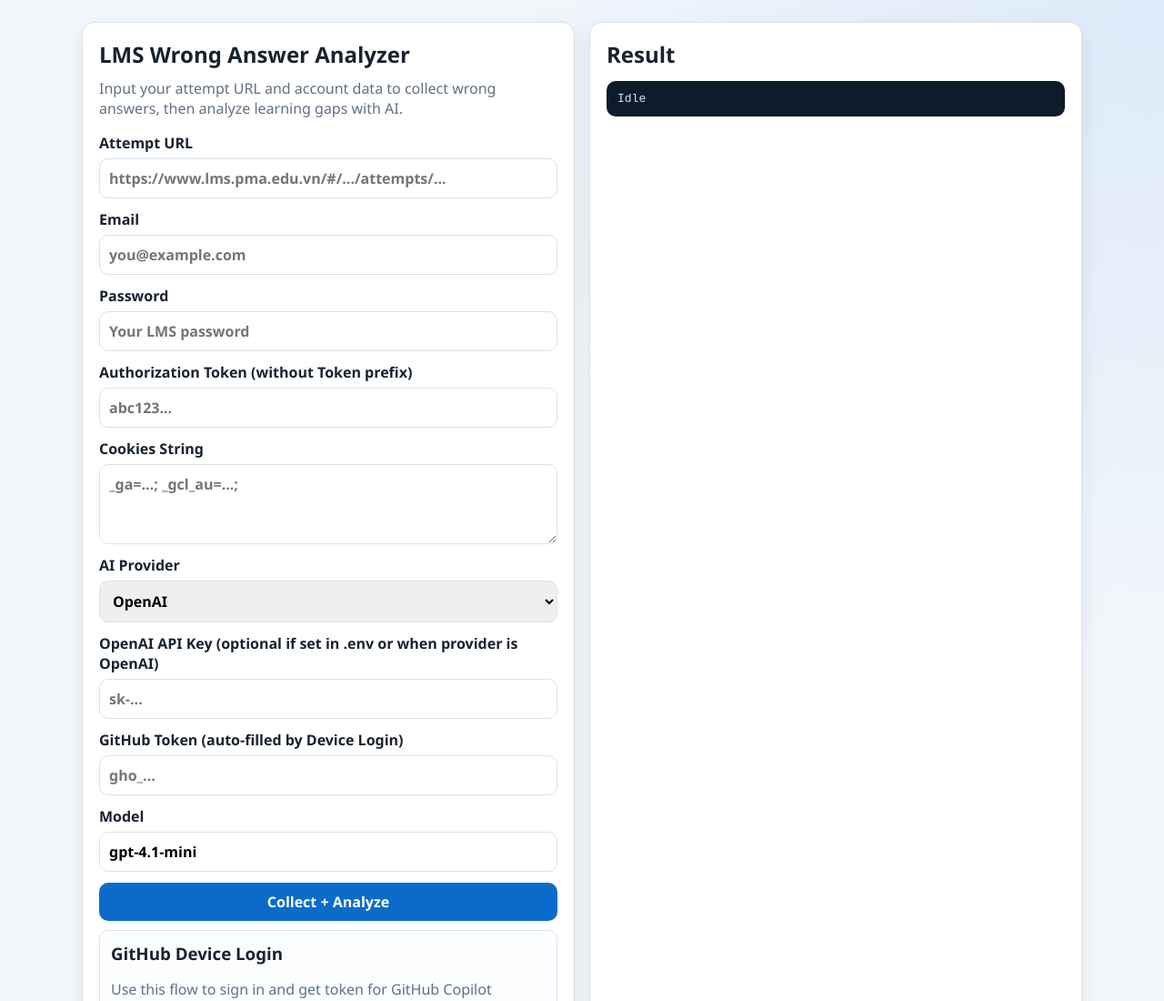
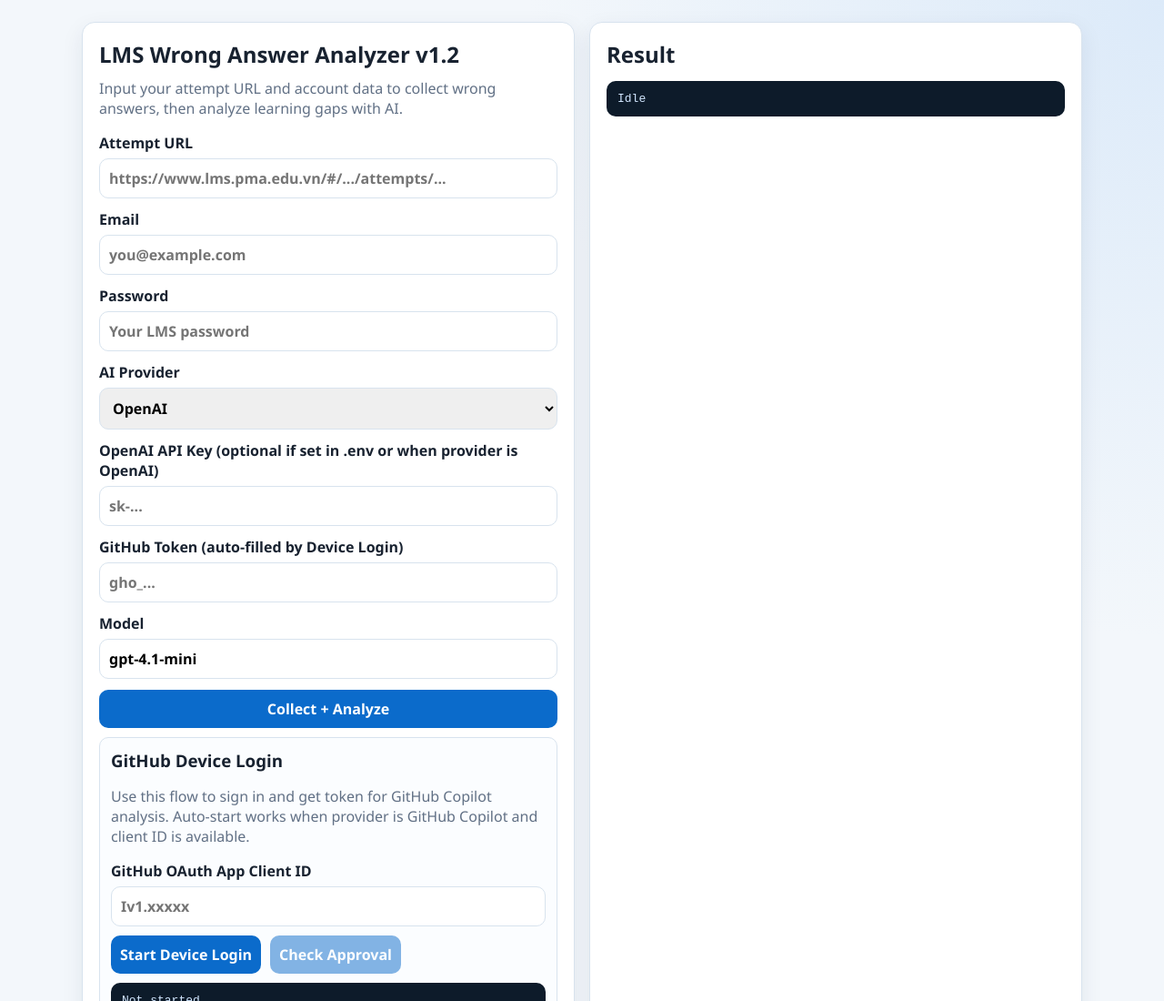
Before and after one commit to danaiti/pma_exam_review, a website: page public/index.html in a window 1280 px wide. Shown: the top 1100 px of the page at 91% size. Drawn offline with Linux system fonts and the light colour scheme.

Commit message:
update release

```diff
--- a/public/index.html
+++ b/public/index.html
@@ -9,7 +9,7 @@
   <body>
     <main class="app-shell">
       <section class="panel">
-        <h1>LMS Wrong Answer Analyzer</h1>
+        <h1>LMS Wrong Answer Analyzer v1.2</h1>
         <p class="subtitle">Input your attempt URL and account data to collect wrong answers, then analyze learning gaps with AI.</p>
 
         <form id="analyzerForm" class="form-grid">
@@ -26,16 +26,6 @@
           <label>
             Password
             <input id="password" type="password" placeholder="Your LMS password" />
-          </label>
-
-          <label>
-            Authorization Token (without Token prefix)
-            <input id="authToken" type="text" placeholder="abc123..." />
-          </label>
-
-          <label>
-            Cookies String
-            <textarea id="cookies" rows="3" placeholder="_ga=...; _gcl_au=...;"></textarea>
           </label>
 
           <label>
--- a/src/server.js
+++ b/src/server.js
@@ -22,11 +22,11 @@ app.get("/health", (_req, res) => {
 app.post("/api/github/device/start", async (req, res) => {
   try {
     const { clientId, scope } = req.body || {};
-    const resolvedClientId = clientId || process.env.GITHUB_CLIENT_ID;
+    const resolvedClientId = clientId || process.env.GITHUB_CLIENT_ID || process.env._COPILOT_CLIENT_ID;
     const resolvedScope = scope || process.env.GITHUB_DEVICE_SCOPE || "read:user user:email";
 
     if (!resolvedClientId) {
-      return res.status(400).json({ error: "Missing GitHub OAuth App clientId (set GITHUB_CLIENT_ID or provide clientId)." });
+      return res.status(400).json({ error: "Missing GitHub OAuth App clientId (set GITHUB_CLIENT_ID/_COPILOT_CLIENT_ID or provide clientId)." });
     }
 
     const payload = new URLSearchParams();
```
Also changed, not shown: 1 other file.
